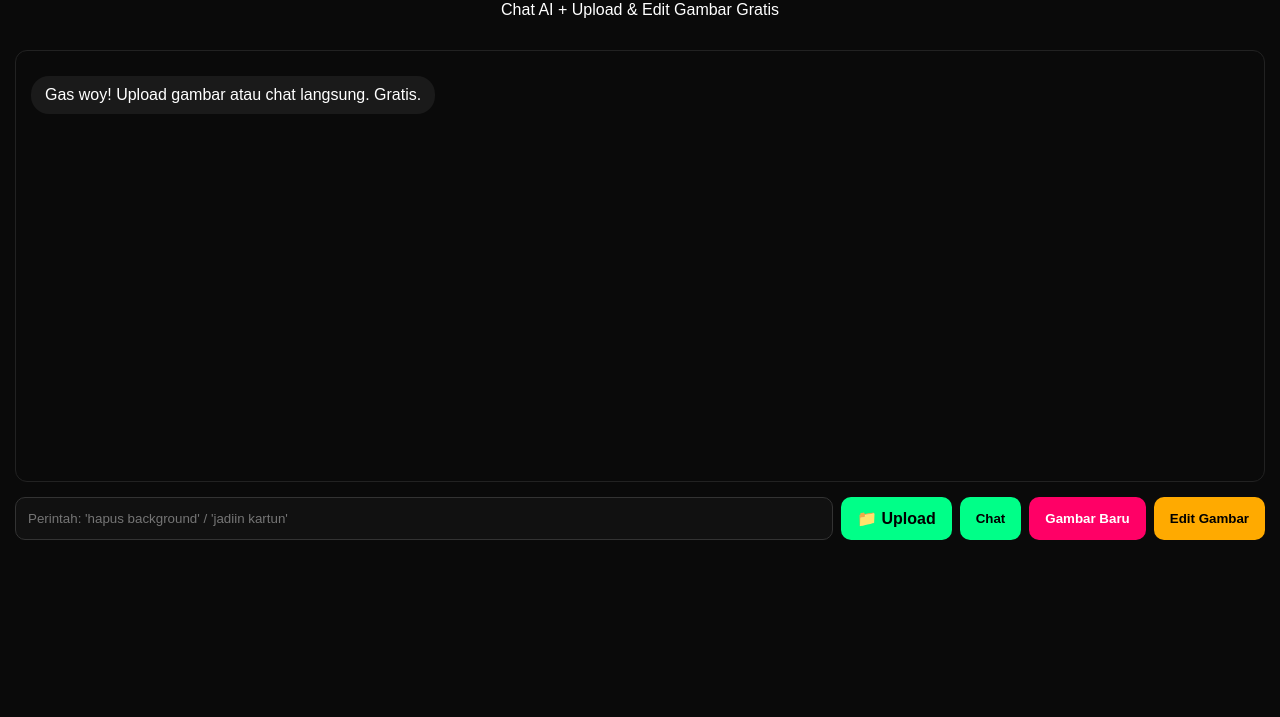
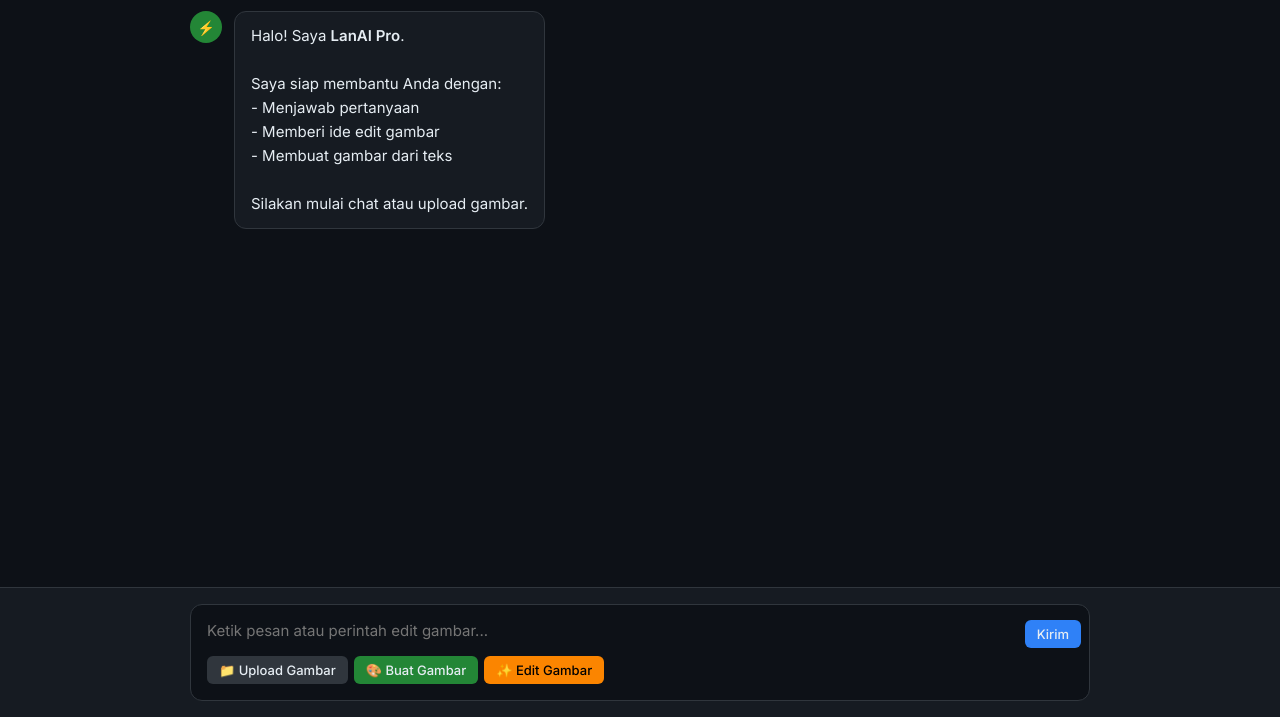
Before and after one commit to nothingimlosible-cyber/DepAinew, a plain HTML site: page index.html in a window 1280 px wide. Shown: the part 83-800 px from the top of the page. Drawn offline with Linux system fonts and the light colour scheme.

Commit message:
Update index.html

```diff
--- a/index.html
+++ b/index.html
@@ -1,46 +1,195 @@
 <!DOCTYPE html>
-<html>
+<html lang="id">
 <head>
   <meta charset="UTF-8">
   <meta name="viewport" content="width=device-width, initial-scale=1.0">
-  <title>LanAI Editor - Chat + Edit Gambar</title>
+  <title>LanAI</title>
+  <link rel="preconnect" href="https://fonts.googleapis.com">
+  <link href="https://fonts.googleapis.com/css2?family=Inter:wght@400;500;600&display=swap" rel="stylesheet">
   <style>
-    body { font-family: Arial; background: #0a0a0a; color: #fff; margin: 0; padding: 15px; }
-    .header { text-align: center; padding: 15px 0; }
-    .header h1 { margin: 0; color: #00ff88; }
-    #chat { height: 50vh; overflow-y: auto; border: 1px solid #222; padding: 15px; margin-bottom: 15px; border-radius: 12px; }
-    .user { text-align: right; margin: 10px 0; }
-    .user span { background: #0066ff; padding: 10px 14px; border-radius: 18px; display: inline-block; max-width: 80%; }
-    .ai { margin: 10px 0; }
-    .ai span { background: #1a1a1a; padding: 10px 14px; border-radius: 18px; display: inline-block; max-width: 80%; }
-    .ai img { max-width: 100%; border-radius: 12px; margin-top: 10px; cursor: pointer; }
-    .input-area { display: flex; gap: 8px; flex-wrap: wrap; }
-    input[type="text"] { flex: 1; padding: 12px; border-radius: 10px; border: 1px solid #333; background: #111; color: #fff; min-width: 200px; }
-    button, label.upload { padding: 12px 16px; border-radius: 10px; border: none; background: #00ff88; color: #000; cursor: pointer; font-weight: bold; }
-    .btn-gambar { background: #ff0066; color: #fff; }
-    .btn-edit { background: #ffaa00; color: #000; }
+    :root {
+      --bg: #0d1117;
+      --card: #161b22;
+      --border: #30363d;
+      --text: #e6edf3;
+      --text-secondary: #7d8590;
+      --accent: #2f81f7;
+      --green: #238636;
+      --red: #da3633;
+      --orange: #fb8500;
+    }
+    * { box-sizing: border-box; margin: 0; padding: 0; }
+    body {
+      font-family: 'Inter', sans-serif;
+      background: var(--bg);
+      color: var(--text);
+      height: 100vh;
+      display: flex;
+      flex-direction: column;
+    }
+    .header {
+      background: var(--card);
+      border-bottom: 1px solid var(--border);
+      padding: 16px 24px;
+      display: flex;
+      align-items: center;
+      gap: 12px;
+    }
+    .header .logo { font-size: 24px; }
+    .header h1 { font-size: 18px; font-weight: 600; }
+    .header p { font-size: 13px; color: var(--text-secondary); }
+
+    .chat-container {
+      flex: 1;
+      overflow-y: auto;
+      padding: 24px;
+      display: flex;
+      flex-direction: column;
+      gap: 20px;
+    }
+    .msg {
+      display: flex;
+      gap: 12px;
+      max-width: 900px;
+      margin: 0 auto;
+      width: 100%;
+    }
+    .msg .avatar {
+      width: 32px;
+      height: 32px;
+      border-radius: 50%;
+      background: var(--border);
+      display: flex;
+      align-items: center;
+      justify-content: center;
+      font-size: 14px;
+      flex-shrink: 0;
+    }
+    .msg.user .avatar { background: var(--accent); }
+    .msg.ai .avatar { background: var(--green); }
+    .msg .content {
+      background: var(--card);
+      border: 1px solid var(--border);
+      border-radius: 12px;
+      padding: 12px 16px;
+      line-height: 1.6;
+      font-size: 15px;
+    }
+    .msg.user { flex-direction: row-reverse; }
+    .msg.user .content { background: var(--accent); border: none; }
+    .msg .content img {
+      max-width: 100%;
+      border-radius: 8px;
+      margin-top: 12px;
+      border: 1px solid var(--border);
+    }
+    .msg .content pre {
+      background: var(--bg);
+      padding: 12px;
+      border-radius: 6px;
+      overflow-x: auto;
+      margin-top: 8px;
+      border: 1px solid var(--border);
+    }
+
+    .input-wrapper {
+      background: var(--card);
+      border-top: 1px solid var(--border);
+      padding: 16px 24px;
+    }
+    .input-box {
+      max-width: 900px;
+      margin: 0 auto;
+      background: var(--bg);
+      border: 1px solid var(--border);
+      border-radius: 12px;
+      padding: 8px;
+      display: flex;
+      flex-direction: column;
+      gap: 8px;
+    }
+    .preview {
+      display: none;
+      padding: 8px;
+    }
+    .preview.show { display: block; }
+    .preview img {
+      max-height: 100px;
+      border-radius: 6px;
+      border: 1px solid var(--border);
+    }
+    .input-main {
+      display: flex;
+      gap: 8px;
+      align-items: flex-end;
+    }
+    textarea {
+      flex: 1;
+      background: transparent;
+      border: none;
+      color: var(--text);
+      font-family: inherit;
+      font-size: 15px;
+      resize: none;
+      max-height: 200px;
+      padding: 8px;
+      outline: none;
+    }
+    .btn-group {
+      display: flex;
+      gap: 6px;
+      padding: 0 8px 8px 8px;
+    }
+    button, .upload-btn {
+      background: var(--border);
+      color: var(--text);
+      border: none;
+      padding: 6px 12px;
+      border-radius: 6px;
+      font-size: 13px;
+      font-weight: 500;
+      cursor: pointer;
+      font-family: inherit;
+      display: flex;
+      align-items: center;
+      gap: 6px;
+    }
+    button:hover, .upload-btn:hover { background: #484f58; }
+    button.primary { background: var(--accent); }
+    button.primary:hover { background: #1f6feb; }
+    button.green { background: var(--green); }
+    button.green:hover { background: #2ea043; }
+    button.orange { background: var(--orange); color: #000; }
+    button.orange:hover { background: #ffb347; }
     #fileInput { display: none; }
-    .preview { text-align: center; margin: 10px 0; }
-    .preview img { max-width: 200px; border-radius: 8px; border: 2px solid #00ff88; }
-    .download { background: #0066ff; color: #fff; margin-top: 8px; display: inline-block; }
+    .loading { opacity: 0.6; }
   </style>
 </head>
 <body>
-  <div class="header">
-    <h1>🎨 LanAI Editor</h1>
-    <p>Chat AI + Upload & Edit Gambar Gratis</p>
-  </div>
+  <header class="header">
+    <div class="logo">⚡</div>
+    <div>
+      <h1>LanAI Pro</h1>
+      <p>AI Chat + Image Editor by Lan Bandung</p>
+    </div>
+  </header>
 
-  <div id="chat"></div>
-  <div class="preview" id="preview"></div>
+  <main class="chat-container" id="chat"></main>
 
-  <div class="input-area">
-    <input id="input" type="text" placeholder="Perintah: 'hapus background' / 'jadiin kartun'" onkeypress="if(event.key==='Enter') prosesAI()">
-    <label for="fileInput" class="upload">📁 Upload</label>
-    <input type="file" id="fileInput" accept="image/*">
-    <button onclick="prosesAI()">Chat</button>
-    <button class="btn-gambar" onclick="generateBaru()">Gambar Baru</button>
-    <button class="btn-edit" onclick="editGambar()">Edit Gambar</button>
+  <div class="input-wrapper">
+    <div class="input-box">
+      <div class="preview" id="preview"></div>
+      <div class="input-main">
+        <textarea id="input" rows="1" placeholder="Ketik pesan atau perintah edit gambar..." onkeydown="handleKey(event)"></textarea>
+        <button class="primary" onclick="kirimChat()" id="sendBtn">Kirim</button>
+      </div>
+      <div class="btn-group">
+        <label for="fileInput" class="upload-btn">📁 Upload Gambar</label>
+        <input type="file" id="fileInput" accept="image/*">
+        <button class="green" onclick="generateGambar()">🎨 Buat Gambar</button>
+        <button class="orange" onclick="editGambar()">✨ Edit Gambar</button>
+      </div>
+    </div>
   </div>
 
   <script>
@@ -48,24 +197,65 @@
     const input = document.getElementById('input');
     const fileInput = document.getElementById('fileInput');
     const preview = document.getElementById('preview');
+    const sendBtn = document.getElementById('sendBtn');
 
-    let gambarUpload = null; // Simpen gambar yang diupload
+    let gambarUpload = null;
+    let chatHistory = [];
 
-    const SYSTEM_PROMPT = `Kamu LanAI, asisten edit gambar dari Bandung.
-    Gaya: santai, pake 'woy', 'gass'. Kalo user upload gambar, kasih ide editnya.
-    Jangan proses gambar, cuma kasih instruksi teks.`;
+    // SYSTEM PROMPT BARU - PINTER + RAPIH
+    const SYSTEM_PROMPT = `Anda adalah LanAI Pro, asisten AI profesional buatan Lan dari Bandung.
 
-    function tambahPesan(teks, tipe, imgUrl = null) {
-      const div = document.createElement('div');
-      div.className = tipe;
+ATURAN KOMUNIKASI:
+1. Gunakan Bahasa Indonesia yang baik, jelas, dan terstruktur.
+2. Jawab to the point. Jangan bertele-tele.
+3. Gunakan format markdown untuk kerapihan: **bold**, \`code\`, list dengan -.
+4. Jika user mengupload gambar, analisis dulu gambarnya sebelum kasih saran edit.
+5. Jika tidak tahu, katakan "Maaf, saya belum memiliki informasi itu". Jangan mengarang.
+6. Nada bicara: profesional tapi ramah. Boleh santai kalau user santai duluan.
+
+KEMAMPUAN:
+- Menjawab pertanyaan umum
+- Memberi ide edit gambar
+- Menulis kode HTML/CSS/JS
+- Analisis masalah
+
+Anda TIDAK BISA edit gambar langsung. Anda hanya memberi prompt untuk generate gambar baru.`;
+
+    // AUTO RESIZE TEXTAREA
+    input.addEventListener('input', function() {
+      this.style.height = 'auto';
+      this.style.height = this.scrollHeight + 'px';
+    });
+
+    function handleKey(e) {
+      if (e.key === 'Enter' && !e.shiftKey) {
+        e.preventDefault();
+        kirimChat();
+      }
+    }
+
+    function tambahPesan(role, content, imgUrl = null) {
+      const msg = document.createElement('div');
+      msg.className = `msg ${role}`;
+
+      const avatar = role === 'user' ? '👤' : '⚡';
+      let html = `<div class="avatar">${avatar}</div><div class="content">${formatText(content)}`;
       if (imgUrl) {
-        div.innerHTML = `<span>${teks}<br><img src="${imgUrl}" onclick="downloadImg('${imgUrl}')"><br>
-        <button class="download" onclick="downloadImg('${imgUrl}')">⬇️ Download</button></span>`;
-      } else {
-        div.innerHTML = `<span>${teks}</span>`;
+        html += `<img src="${imgUrl}" onclick="window.open('${imgUrl}')" style="cursor:pointer">`;
       }
-      chat.appendChild(div);
+      html += `</div>`;
+
+      msg.innerHTML = html;
+      chat.appendChild(msg);
       chat.scrollTop = chat.scrollHeight;
+    }
+
+    function formatText(text) {
+      // Basic markdown: **bold**, `code`, line breaks
+      return text
+        .replace(/\*\*(.*?)\*\*/g, '<strong>$1</strong>')
+        .replace(/`(.*?)`/g, '<code>$1</code>')
+        .replace(/\n/g, '<br>');
     }
 
     // UPLOAD GAMBAR
@@ -75,103 +265,115 @@
 
       const reader = new FileReader();
       reader.onload = (e) => {
-        gambarUpload = e.target.result; // base64
-        preview.innerHTML = `<p>Gambar siap diedit:</p><img src="${gambarUpload}">`;
-        tambahPesan('Gambar udah diupload woy', 'user');
-        tambahPesan('Mau diapain gambarnya? Contoh: "hapus background", "jadiin anime", "tambahin topi"', 'ai');
+        gambarUpload = e.target.result;
+        preview.innerHTML = `<img src="${gambarUpload}"><small style="color:var(--text-secondary);margin-left:8px">${file.name}</small>`;
+        preview.classList.add('show');
+        tambahPesan('user', 'Saya upload gambar');
+        tambahPesan('ai', 'Gambar diterima. Apa yang ingin Anda lakukan dengan gambar ini?\n\n**Contoh perintah:**\n- `Jadikan gaya anime`\n- `Hapus background`\n- `Ubah jadi foto tahun 90an`\n- `Tambahkan efek cahaya`');
       };
       reader.readAsDataURL(file);
     };
 
-    // CHAT AI BIASA
-    async function prosesAI() {
+    // CHAT - PAKE MODEL MISTRAL LARGE (PINTER)
+    async function kirimChat() {
       const pesan = input.value.trim();
       if (!pesan) return;
-      tambahPesan(pesan, 'user');
+
+      tambahPesan('user', pesan);
       input.value = '';
+      input.style.height = 'auto';
 
-      const loading = document.createElement('div');
-      loading.className = 'ai';
-      loading.innerHTML = '<span>⏳ LanAI mikir...</span>';
-      chat.appendChild(loading);
+      chatHistory.push({ role: 'user', content: pesan });
+      if (chatHistory.length > 10) chatHistory.shift();
+
+      setLoading(true);
 
       try {
-        let promptLengkap = SYSTEM_PROMPT + '\nUser: ' + pesan;
-        if (gambarUpload) promptLengkap += '\n[User udah upload gambar]';
+        const historyText = chatHistory.slice(-6).map(c => `${c.role}: ${c.content}`).join('\n');
+        const prompt = `${SYSTEM_PROMPT}\n\nRiwayat:\n${historyText}\n\nAI:`;
 
-        const url = `https://text.pollinations.ai/${encodeURIComponent(promptLengkap + '\nAI:')}`;
+        // PAKE MODEL MISTRAL - LEBIH PINTER DARI DEFAULT
+        const url = `https://text.pollinations.ai/${encodeURIComponent(prompt)}?model=mistral`;
         const res = await fetch(url);
         const jawaban = await res.text();
 
-        loading.remove();
-        tambahPesan(jawaban, 'ai');
+        const jawabanBersih = jawaban.replace(/^(AI:|LanAI Pro:)/i, '').trim();
+        tambahPesan('ai', jawabanBersih);
+        chatHistory.push({ role: 'assistant', content: jawabanBersih });
+
       } catch (e) {
-        loading.remove();
-        tambahPesan('Error woy: ' + e.message, 'ai');
+        tambahPesan('ai', `Maaf, terjadi kesalahan: \`${e.message}\``);
+      } finally {
+        setLoading(false);
       }
     }
 
-    // GENERATE GAMBAR BARU DARI TEKS
-    async function generateBaru() {
+    // GENERATE GAMBAR BARU
+    async function generateGambar() {
       const pesan = input.value.trim();
-      if (!pesan) return tambahPesan('Tulis dulu mau gambar apa woy', 'ai');
+      if (!pesan) {
+        tambahPesan('ai', 'Silakan tulis deskripsi gambar yang ingin dibuat terlebih dahulu.');
+        return;
+      }
 
-      tambahPesan(pesan, 'user');
+      tambahPesan('user', pesan);
       input.value = '';
-
-      const loading = document.createElement('div');
-      loading.className = 'ai';
-      loading.innerHTML = '<span>🎨 Lagi gambar...</span>';
-      chat.appendChild(loading);
+      input.style.height = 'auto';
+      setLoading(true);
 
       try {
-        const imgUrl = `https://image.pollinations.ai/prompt/${encodeURIComponent(pesan)}?width=768&height=768&nologo=true`;
-        loading.remove();
-        tambahPesan('Nih gambar baru woy:', 'ai', imgUrl);
+        // Tambahin quality prompt biar hasil bagus
+        const promptFinal = `${pesan}, high quality, detailed, 8k, professional photography`;
+        const imgUrl = `https://image.pollinations.ai/prompt/${encodeURIComponent(promptFinal)}?width=1024&height=1024&nologo=true&enhance=true`;
+
+        tambahPesan('ai', `Berikut gambar untuk: **${pesan}**`, imgUrl);
+
       } catch (e) {
-        loading.remove();
-        tambahPesan('Gagal gambar: ' + e.message, 'ai');
+        tambahPesan('ai', `Gagal membuat gambar: \`${e.message}\``);
+      } finally {
+        setLoading(false);
       }
     }
 
-    // EDIT GAMBAR YANG DIUPLOAD - Pake AI buat bikin versi baru
+    // EDIT GAMBAR - GENERATE ULANG BERDASARKAN PERINTAH
     async function editGambar() {
       const pesan = input.value.trim();
-      if (!gambarUpload) return tambahPesan('Upload gambar dulu woy', 'ai');
-      if (!pesan) return tambahPesan('Tulis perintah editnya. Contoh: "jadiin kartun"', 'ai');
+      if (!gambarUpload) {
+        tambahPesan('ai', 'Silakan upload gambar terlebih dahulu menggunakan tombol **📁 Upload Gambar**.');
+        return;
+      }
+      if (!pesan) {
+        tambahPesan('ai', 'Tulis perintah editnya. Contoh: `jadikan gaya anime`, `hapus background`');
+        return;
+      }
 
-      tambahPesan(`Edit: ${pesan}`, 'user');
+      tambahPesan('user', `Edit: ${pesan}`);
       input.value = '';
-
-      const loading = document.createElement('div');
-      loading.className = 'ai';
-      loading.innerHTML = '<span>✨ AI lagi edit gambar...</span>';
-      chat.appendChild(loading);
+      input.style.height = 'auto';
+      setLoading(true);
 
       try {
-        // Trick: Kita generate gambar baru tapi pake prompt + deskripsi
-        // Karena Pollinations gak bisa edit langsung, kita minta AI deskripsiin dulu
-        const deskripsi = await fetch(`https://text.pollinations.ai/Deskripsiin gambar ini singkat buat dijadiin prompt: ${pesan}`);
-        const promptEdit = await deskripsi.text();
+        // Karena Pollinations gak bisa edit langsung, kita generate ulang dengan prompt deskriptif
+        const promptEdit = `Recreate this image with these changes: ${pesan}. High quality, detailed, maintain composition`;
+        const imgUrl = `https://image.pollinations.ai/prompt/${encodeURIComponent(promptEdit)}?width=1024&height=1024&nologo=true&enhance=true`;
 
-        const imgUrl = `https://image.pollinations.ai/prompt/${encodeURIComponent(promptEdit + ', high quality, ' + pesan)}?width=768&height=768&nologo=true`;
+        tambahPesan('ai', `Hasil edit dengan perintah: **${pesan}**\n\n*Catatan: Ini adalah hasil generate ulang oleh AI, bukan edit pixel langsung.*`, imgUrl);
 
-        loading.remove();
-        tambahPesan('Nih hasil edit AI woy:', 'ai', imgUrl);
       } catch (e) {
-        loading.remove();
-        tambahPesan('Gagal edit: ' + e.message, 'ai');
+        tambahPesan('ai', `Gagal mengedit gambar: \`${e.message}\``);
+      } finally {
+        setLoading(false);
       }
     }
 
-    function downloadImg(url) {
-      const a = document.createElement('a');
-      a.href = url;
-      a.download = 'lanai-edit-' + Date.now() + '.jpg';
-      a.click();
+    function setLoading(status) {
+      sendBtn.disabled = status;
+      sendBtn.classList.toggle('loading', status);
+      sendBtn.textContent = status ? 'Proses...' : 'Kirim';
     }
 
-    tambahPesan('Gas woy! Upload gambar atau chat langsung. Gratis.', 'ai');
+    // PESAN AWAL
+    tambahPesan('ai', 'Halo! Saya **LanAI Pro**.\n\nSaya siap membantu Anda dengan:\n- Menjawab pertanyaan\n- Memberi ide edit gambar\n- Membuat gambar dari teks\n\nSilakan mulai chat atau upload gambar.');
   </script>
 </body>
 </html>
```
